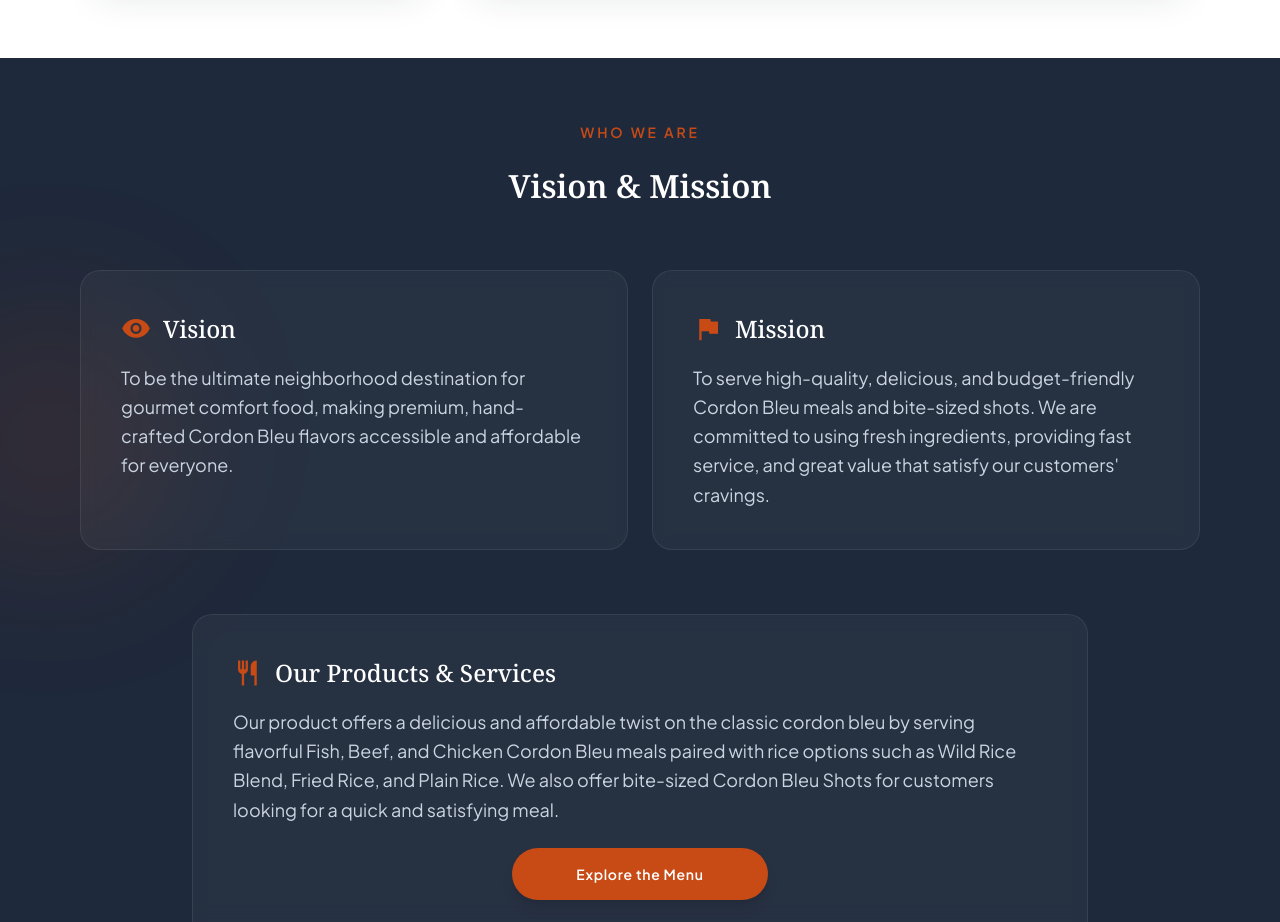
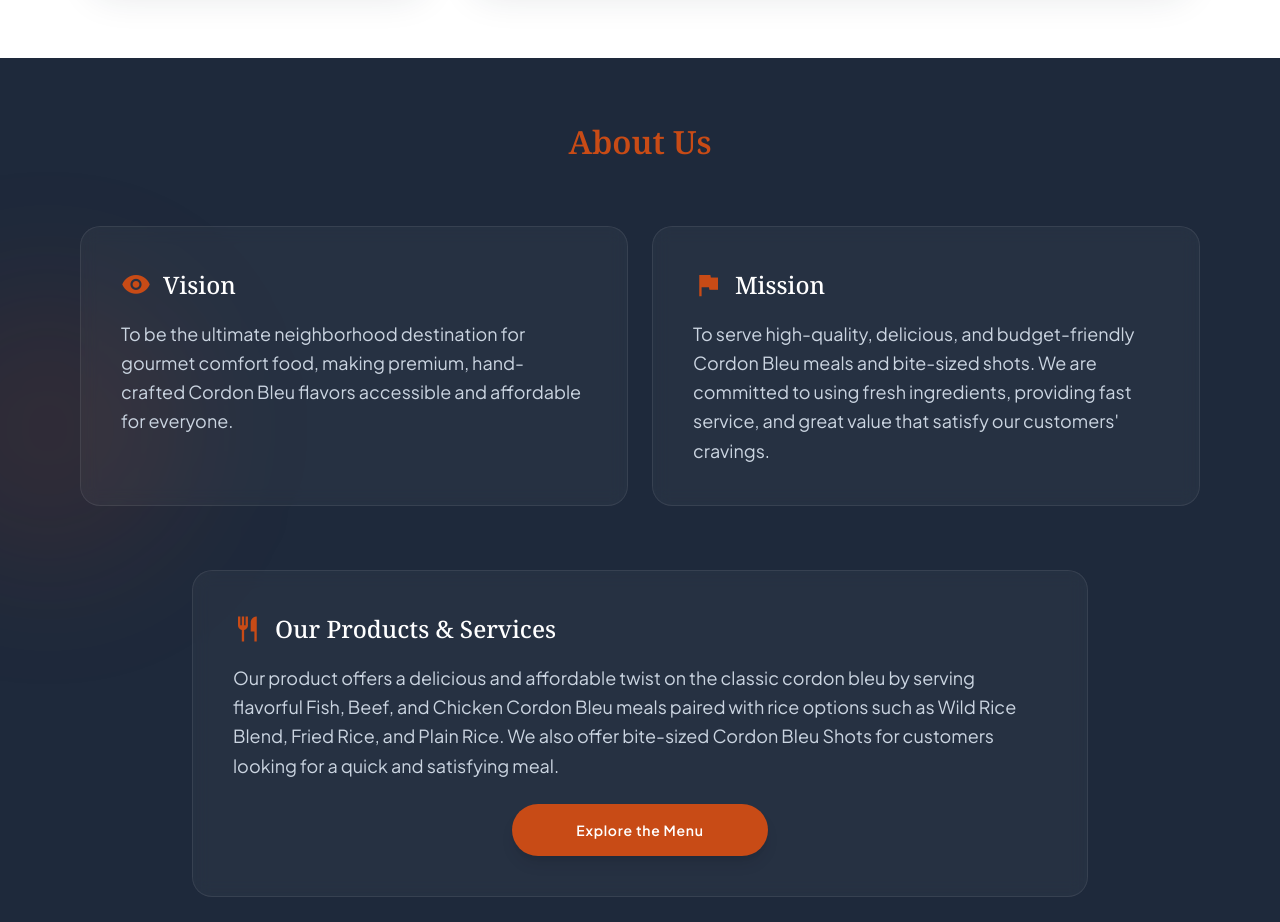
Before and after one commit to creuofficial1-dnsc/creu, a plain HTML site: page index.html in a window 1280 px wide. Shown: the part 2080-3002 px from the top of the page. Drawn offline with nearby package versions, Linux system fonts and the light colour scheme.

Commit message:
Update website

```diff
--- a/index.html
+++ b/index.html
@@ -166,10 +166,8 @@
       <div class="absolute -left-24 top-1/4 w-72 h-72 bg-[#C84B16]/10 rounded-full blur-3xl pointer-events-none"></div>
       <div class="absolute -right-16 bottom-0 w-96 h-96 bg-[#C84B16]/8 rounded-full blur-3xl pointer-events-none"></div>
       <div class="max-w-[1280px] mx-auto relative z-10">
-        <span class="font-label-lg text-label-lg text-[#C84B16] uppercase tracking-[0.2em] mb-md block text-center">Who
-          We Are</span>
-        <h2 class="font-headline-lg text-headline-lg text-center mb-xl text-white">
-          Vision &amp; Mission
+        <h2 class="font-headline-lg text-headline-lg text-center mb-xl text-[#C84B16]">
+          About Us
         </h2>
         <div class="grid grid-cols-1 md:grid-cols-2 gap-gutter lg:gap-md mb-xl">
           <div class="vision-mission-card p-md md:p-lg">
```
